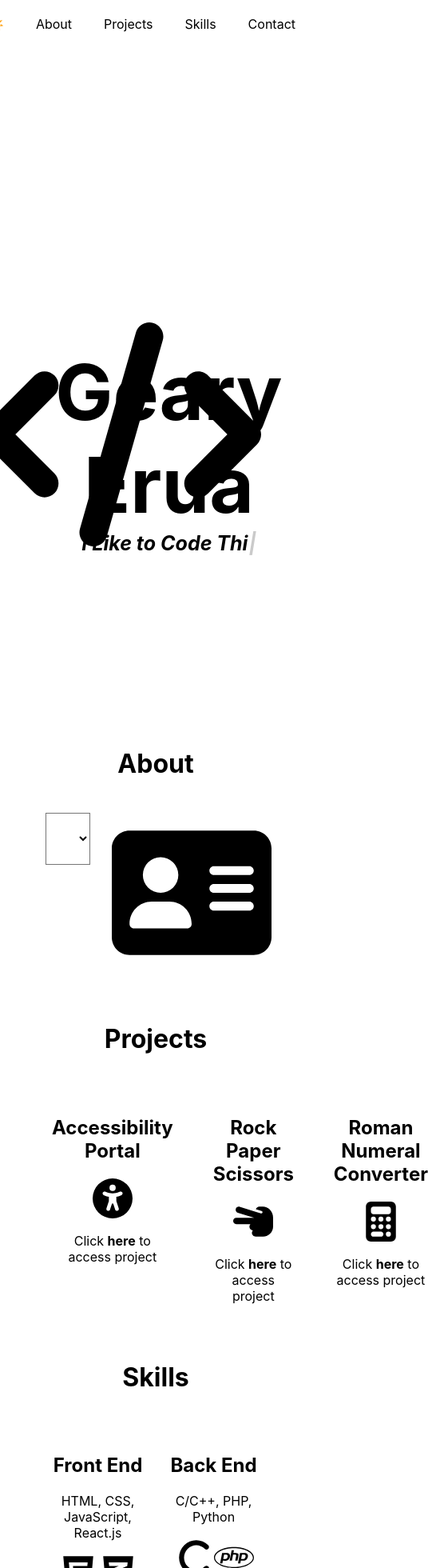
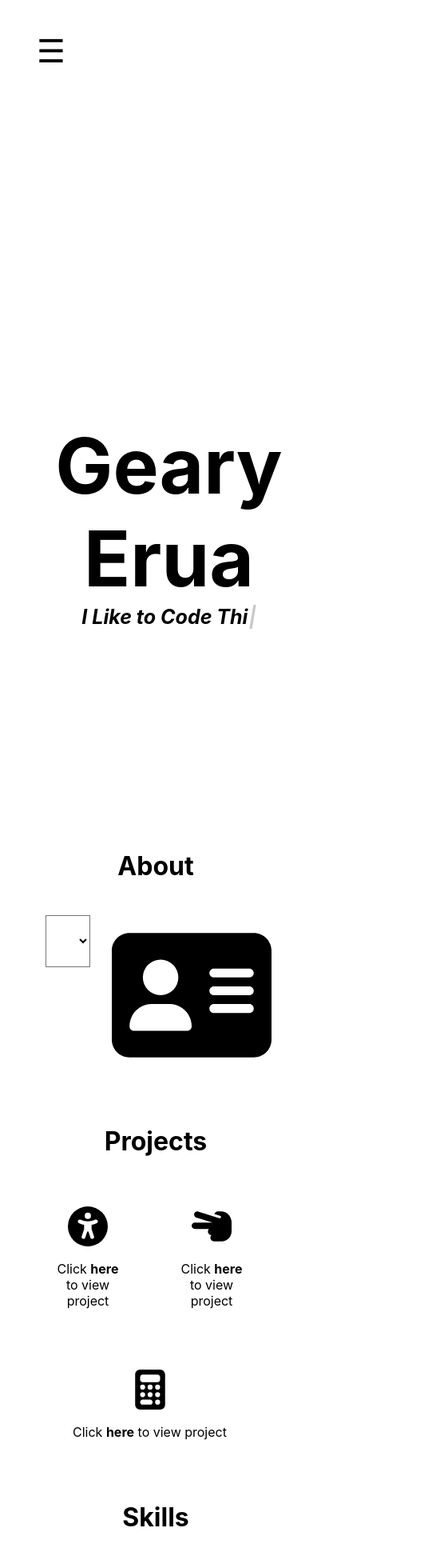
Before and after one commit to Geary-E/portfolio_site, a React (Create React App) app in the folder portfolio/: page / in a window 390 px wide. Shown: the top 1960 px of the page at 80% size, 551 px wide, since content can reach past the window. Built offline with nearby package versions, Linux system fonts and the light colour scheme.

Commit message:
Added footer and made site more responsive

```diff
--- a/portfolio/src/App.css
+++ b/portfolio/src/App.css
@@ -1,5 +1,4 @@
 :root {
-  /* Testing */
   --body_background_light: white;
   --body_color_light: black;
   --body_background_dark: black;
@@ -10,16 +9,26 @@
   --hover_color_dark: black;
 }
 
-/* Testing */
-body[data-theme="light"], .about-list li:hover {
+
+body[data-theme="light"] {
   background-color: var(--body_background_light);
   color: var(--body_color_light);
 }
 
 /* Testing */
-body[data-theme="dark"], .about-list li:hover {
+body[data-theme="dark"] {
   background-color: var(--body_background_dark);
   color: var(--body_color_dark);
+}
+
+body[data-theme="light"] .navbar-list li.active {
+  background-color: var(--body_background_dark);
+  color: var(--body_color_dark);
+}
+
+body[data-theme="dark"] .navbar-list li.active {
+  background-color: var(--body_background_light);
+  color: var(--body_color_light);
 }
 
 
@@ -28,19 +37,25 @@ body[data-theme="dark"], .about-list li:hover {
   padding: 30px;
 }
 
+.burger-icon {
+  display: none;
+}
+
 .nav-bar {
- /* display: flex; */
-  /*flex-flow: row wrap;*/
- /* justify-content: center; */
-  /*align-items: flex-start;*/
   display: flex;
   justify-content: center;
+  position: fixed;  /* Test a hypothesis */
+  top: 0;
+  left: 0;
+  width: 100%;
+  background-color: var(--body_background);
+  z-index: 100;
+}
+
+.nav-bar.fixed {
   position: fixed;
   top: 0;
   left: 0;
-  width: 100%;
-  background-color: var(--body_background); /* Add background color to make it visible on the page - Test*/
-  z-index: 100;
 }
 
 .navbar-list {
@@ -62,19 +77,13 @@ body[data-theme="dark"], .about-list li:hover {
   color: var(--body_background);
 }
 
-.navbar-list a {
-  padding: 15px;
-  display: inline;
-  text-decoration: none;
- /* color: white; */
-}
-
-.navbar-list a:hover {
+.navbar-list .active{
   background-color: var(--body_color);
   color: var(--body_background);
 }
 
 .main-container {
+  padding-top: 60px;  /* Recent addition */
   position: relative;
   height: 100vh;
 }
@@ -132,8 +141,6 @@ body[data-theme="dark"], .about-list li:hover {
 .about-section {
   padding: 20px;
   display: flex;
- /* flex-direction: row;
-  justify-content: center; */
 }
 
 .about-section h1 {
@@ -143,9 +150,6 @@ body[data-theme="dark"], .about-list li:hover {
 .left-side {
   flex: 1;
   padding-right: 10px;
- /* flex: 50%;
-  width: 50%;
-  float: left; */
 }
 
 .about-list {
@@ -183,14 +187,11 @@ body[data-theme="dark"], .about-list li:hover {
 .project-section {
   padding: 20px;
   display: grid;
-  /*flex-flow: row wrap;
-  justify-content: center; */
   grid-template-columns: 1fr 1fr 1fr;
   gap: 20px 20px;
 }
 
 .grid-item {
- /* flex: 1; */
   padding: 15px;
   width: 100%;
   box-sizing: border-box;
@@ -249,6 +250,7 @@ textarea {
 .form-btn {
   display: flex;
   justify-content: flex-start;
+  margin-top: 5px;
   margin-left: 7.5rem;
   width: 15%;
   padding: 20px;
@@ -293,4 +295,102 @@ textarea {
   width: 25px;
   margin-left: 7px;
   margin-right: 7px;
+  cursor: pointer;
 }
+
+.item-link:link {
+  color: var(--hover_color);
+}
+
+
+.item-link:visited {
+  color: var(--hover_color);
+}
+
+/* Making the application more responsive using RWD - responsive web design */
+@media screen and (max-width: 1200px) {
+  .home-image {
+    display: none;
+  }
+}
+
+@media screen and (max-width: 700px) {
+  .nav-bar {
+    position: absolute;
+    top: 0;
+    left: 0;
+    width: 100%;
+    background-color: var(--body_background);
+    z-index: 100;
+    display: flex;
+    justify-content: center;
+  }
+
+  .navbar-list {
+    display: none;
+    position: absolute; /* Recent addition */
+    top: 0;
+    left: 0;
+    width: 100%;
+    background-color: var(--body_background);
+    box-shadow: 0 8px 16px rgba(0, 0, 0, 0.1); /* Add a shadow for a dropdown effect */
+    /*transition: top 0.3s;*/
+    z-index: 1000;
+  }
+  .navbar-list.active {
+    position: absolute; /* Recent additions */
+    top: 0; /* Recent additions */
+    left: 0; /* Recent additions */
+    display: flex; /* Show the navbar when it has the 'active' class */
+    flex-flow: column; /* Another recent addition */
+    background-color: var(--body_background); /* Recent addition */
+  }
+  .burger-icon {
+    border: none;
+    font-size: 2.5rem;
+    background-color: var(--body_background);
+    color: var(--body_color);
+    margin: 10px;
+    display: block;
+    cursor: pointer;
+  }
+  .form-btn {
+    width: 50%;
+    display: flex;
+    justify-content: center;
+    margin-top: 10px;
+  }
+}
+
+@media screen and (max-width: 450px) {
+  .project-section {
+    display: flex;
+    flex-flow: row wrap;
+    justify-content: center;
+  }
+  .grid-item {
+    flex: 1;
+    padding: 20px;
+    margin-right: 15px;
+    width: 30%;
+  }
+  .grid-header {
+    display: none;
+  }
+}
+
+@media screen and (max-width: 800px) {
+  .label-text {
+    display: none;
+  }
+}
+
+@media screen and (max-width: 600px) {
+  .main-container {
+    display: flex;
+    flex-flow: column wrap;
+  }
+  .home-image {
+    display: none;
+  }
+}
--- a/portfolio/src/App.js
+++ b/portfolio/src/App.js
@@ -2,7 +2,7 @@
 import './App.css';
 import React from 'react';
 import { FontAwesomeIcon } from '@fortawesome/react-fontawesome';
-import { faCopyright, faEnvelope, faCalculator, faHandScissors, faUniversalAccess, faAddressCard, faEarthAmericas,faCode, faC, faDatabase} from '@fortawesome/free-solid-svg-icons'
+import { faEnvelope, faCalculator, faHandScissors, faUniversalAccess, faAddressCard, faEarthAmericas,faCode, faC, faDatabase} from '@fortawesome/free-solid-svg-icons'
 import { faLinkedin, faHtml5, faCss3Alt, faJs, faReact, faPhp, faPython, faGithub, faTrello } from '@fortawesome/free-brands-svg-icons';
 import { useState, useEffect, useRef } from 'react';
 import Typewriter from 'typewriter-effect';
@@ -24,12 +24,23 @@ function App() {
 
 const [isDarkMode, setIsDarkMode] = useState(false);  // useState hook
 const [selectedItem, setSelectedItem] = useState(null); // another useState hook
+const [activeSection, setActiveSection] = useState(null); // another useState hook
 
+
+/*
 const [sendBtnColors, setSendBtnColors] = useState({
   backgroundColor: '',
   textColor: ''
-});
+}); */
 
+
+const toggleNav = () => {
+  const navBarList = document.querySelector(".navbar-list");
+    navBarList.classList.toggle('active');
+};
+
+
+/*
 useEffect(() => {
   const bodyColor = isDarkMode ? '#FFFFFF' : '#000000';
   const oppositeColor = findOppositeColor(bodyColor);
@@ -38,7 +49,7 @@ useEffect(() => {
     backgroundColor: oppositeColor,
     textColor: bodyColor
   });
-},[isDarkMode]);
+},[isDarkMode]); */
 
 useEffect(() => {
   localStorage.setItem('darkMode', JSON.stringify(isDarkMode))
@@ -60,13 +71,8 @@ const toggleDarkMode = () => {
 
 
 const findOppositeColor = (color) => {
-  // Check if the color starts with #, if it does, remove the #
   const hexColor = color.charAt(0) === '#' ? color.substring(1) : color;
-  // Convert the hexadecimal color to decimal, apply XOR operation  with 0xFFFFFF, convert back to hexadecimal,
-  // and ensure the result has 6 characters by padding with '0' if needed
   const oppositeColor = (Number(`0x${hexColor}`) ^ 0xFFFFFF).toString(16).padStart(6, '0');
-
-    // Return the opposite color with '#' added at the beginning
     return `#${oppositeColor}`;
 };
 
@@ -110,7 +116,7 @@ const renderInformation = (item) => {
   }
 };
 
-/* Testing ... TESTING...TESTING...TESTING...TESTING */
+/* Sending emails through contact section */
 const form = useRef();
 
 const sendEmail = (e) => {
@@ -124,21 +130,25 @@ const sendEmail = (e) => {
         console.log(error.text);
     });
 };
-/* TESTING...TESTING...TESTING...TESTING...TESTING */
+
   return (
     <div className={`App ${isDarkMode ? 'dark-mode' : 'light-mode'}`}>
-    {/*<div className="App">*/}
       <div className="nav-bar">
         <ul className="navbar-list">
           <li> <div className="dark-mode-toggle" onClick={toggleDarkMode}>
-            {isDarkMode ? '🌙' : '☀️'} {/* 'Light' : 'Dark' */}
+            {isDarkMode ? '🌙' : '☀️'}
           </div></li>
-          <li onClick={() => scroll(about)}>About</li>
-          <li onClick={() => scroll(projects)}> Projects</li>
-          <li onClick={() => scroll(skills)}> Skills </li>
-          <li onClick={() => scroll(contact)}> Contact </li>
+          <li onClick={() => { scroll(about); setActiveSection('about');}}
+          className={activeSection === 'about' ? 'active' : ''}>About</li>
+          <li onClick={() => { scroll(projects); setActiveSection('projects');}}
+          className={activeSection === 'projects' ? 'active' : ''}> Projects</li>
+          <li onClick={() => { scroll(skills); setActiveSection('skills');}}
+          className={activeSection === 'skills' ? 'active' : ''}> Skills </li>
+          <li onClick={() => { scroll(contact); setActiveSection('contact');}}
+          className={activeSection === 'contact' ?  'active' : ''}> Contact </li>
         </ul>
       </div>
+        <button className="burger-icon" onClick={toggleNav}>&#9776;</button>
 
       <div className="main-container">
         <FontAwesomeIcon className="home-image" icon={faCode}  />
@@ -161,12 +171,11 @@ const sendEmail = (e) => {
             <div className="about-section">
               <div className="left-side">
                 <select className={`about-list ${isDarkMode ? 'dark-mode' : 'light-mode'}`} onChange={(e) => listItemClick(e.target.value)}>
-                  <option value="" className="list-item"  style={{ '--hover-bgcolor': findOppositeColor(isDarkMode ? '#000000' : '#FFFFFF'),'--hover-color': isDarkMode ? '#000000' : '#FFFFFF' }}>Select an option</option> {/* To go back, change option tag to li */}
-                  <option value="Education" className="list-item"  style={{ '--hover-bgcolor': findOppositeColor(isDarkMode ? '#000000' : '#FFFFFF'),'--hover-color': isDarkMode ? '#000000' : '#FFFFFF' }}>Education </option> {/* To go back, change option tag to li */}
-                  <option value="Experience" className="list-item"  style={{ '--hover-bgcolor': findOppositeColor(isDarkMode ? '#000000' : '#FFFFFF'),'--hover-color': isDarkMode ? '#000000' : '#FFFFFF' }}>Experience </option> {/* To go back, change option tag to li */}
-                  <option value="Interests" className="list-item"  style={{ '--hover-bgcolor': findOppositeColor(isDarkMode ? '#000000' : '#FFFFFF'),'--hover-color': isDarkMode ? '#000000' : '#FFFFFF' }}>Interests </option> {/* To go back, change option tag to li */}
-                 {/* <li className="list-item"  style={{ '--hover-bgcolor': findOppositeColor(isDarkMode ? '#000000' : '#FFFFFF'),'--hover-color': isDarkMode ? '#000000' : '#FFFFFF'}} onClick={() => listItemClick('Interests')}> Interests <span className="addition"><FontAwesomeIcon icon={faPlus} /></span></li> */}
-                </select> {/* Previously ul and li */}
+                  <option value="" className="list-item"  style={{ '--hover-bgcolor': findOppositeColor(isDarkMode ? '#000000' : '#FFFFFF'),'--hover-color': isDarkMode ? '#000000' : '#FFFFFF' }}>Select an option</option>
+                  <option value="Education" className="list-item"  style={{ '--hover-bgcolor': findOppositeColor(isDarkMode ? '#000000' : '#FFFFFF'),'--hover-color': isDarkMode ? '#000000' : '#FFFFFF' }}>Education </option>
+                  <option value="Experience" className="list-item"  style={{ '--hover-bgcolor': findOppositeColor(isDarkMode ? '#000000' : '#FFFFFF'),'--hover-color': isDarkMode ? '#000000' : '#FFFFFF' }}>Experience </option>
+                  <option value="Interests" className="list-item"  style={{ '--hover-bgcolor': findOppositeColor(isDarkMode ? '#000000' : '#FFFFFF'),'--hover-color': isDarkMode ? '#000000' : '#FFFFFF' }}>Interests </option>
+                </select>
                 {selectedItem && (
                   <div className="rendered-information">
                     {renderInformation(selectedItem)}
@@ -184,26 +193,23 @@ const sendEmail = (e) => {
             <div className="project-section">
 
               <div className="grid-item">
-               <h2> Accessibility Portal </h2>
+               <h2 className="grid-header"> Accessibility Portal </h2>
                  <FontAwesomeIcon className="project-icon" icon={faUniversalAccess} />
-                 {/*<p>Designed for companies to help those having problems with accessibilities on their company applications</p>*/}
-                 <p>Click <b><a className="project-link" href="https://github.com/Geary-E/Capstone-Project" target="_blank" rel="noopener noreferrer">here</a></b> to access project</p>
+                 <p>Click <b><a className="project-link" href="https://github.com/Geary-E/Capstone-Project" target="_blank" rel="noopener noreferrer">here</a></b> to view project</p>
               </div>
 
 
               <div className="grid-item">
-                <h2>Rock Paper Scissors</h2>
+                <h2 className="grid-header">Rock Paper Scissors</h2>
                 <FontAwesomeIcon className="project-icon" icon={faHandScissors} />
-                 {/*<p> Just a rock paper scissors game with a little twist</p>*/}
-                 <p>Click <b><a className="project-link" href="https://github.com/Geary-E/Rock_Paper_Scissors_Game" target="_blank" rel="noopener noreferrer">here</a></b> to access project</p>
+                 <p>Click <b><a className="project-link" href="https://github.com/Geary-E/Rock_Paper_Scissors_Game" target="_blank" rel="noopener noreferrer">here</a></b> to view project</p>
               </div>
 
 
               <div className="grid-item">
-                <h2> Roman Numeral Converter</h2>
+                <h2 className="grid-header"> Roman Numeral Converter</h2>
                 <FontAwesomeIcon className="project-icon" icon={faCalculator} />
-                {/*<p> A numeral converter converting numbers from 1-100.</p>*/}
-                <p>Click <b><a className="project-link" href="https://github.com/Geary-E/Roman_Numeral_Converter" target="_blank" rel="noopener noreferrer">here</a></b> to access project</p>
+                <p>Click <b><a className="project-link" href="https://github.com/Geary-E/Roman_Numeral_Converter" target="_blank" rel="noopener noreferrer">here</a></b> to view project</p>
               </div>
               </div>
           </div>
@@ -251,9 +257,9 @@ const sendEmail = (e) => {
                 <h5>Feel Free to Reach Out...</h5>
               <div className="contact-section">
                 <form ref={form} onSubmit={sendEmail}>
-                        <label for="name"><p className="label-text"> Name:</p><input placeholder="Name" className="input-box" type="text" name="name" /></label><br/>
-                        <label for="email"><p className="label-text">Email Address:</p><input placeholder="Email" className="input-box" type="email" name="email" /></label>
-                        <label for="message"><p className="label-text">Message:</p><textarea name="message" placeholder="Message"/></label><br/>
+                        <label htmlFor="name"><p className="label-text"> Name:</p><input placeholder="Name" className="input-box" type="text" name="name" /></label><br/>
+                        <label htmlFor="email"><p className="label-text">Email Address:</p><input placeholder="Email" className="input-box" type="email" name="email" /></label>
+                        <label htmlFor="message"><p className="label-text">Message:</p><textarea name="message" placeholder="Message"/></label><br/>
                         <button type="submit" className="form-btn"><p className="send">Send</p></button>
                   </form>
           </div>
@@ -261,10 +267,11 @@ const sendEmail = (e) => {
 
           <div className="footer">
             <div className="footer-items">
-            <h3><FontAwesomeIcon className="item" icon={faCopyright} /> Geary Erua 2024</h3>
-              <FontAwesomeIcon title="https://www.linkedin.com/in/geary-erua/" className="item" icon={faLinkedin} />
+            <h3>&copy;Geary Erua 2024</h3>
+              <a className="item-link" href="https://www.linkedin.com/in/geary-erua/" target="_blank" rel="noopener noreferrer">
+                <FontAwesomeIcon title="LinkedIn" className="item" icon={faLinkedin} /></a>
               <FontAwesomeIcon title="geary16.erua@gmail.com" className="item" icon={faEnvelope} />
-              <FontAwesomeIcon title="DFW, TX, USA" className="item" icon={faEarthAmericas} />
+              <FontAwesomeIcon title="Dallas/Fort Worth, TX, USA" className="item" icon={faEarthAmericas} />
             </div>
           </div>
 
```
